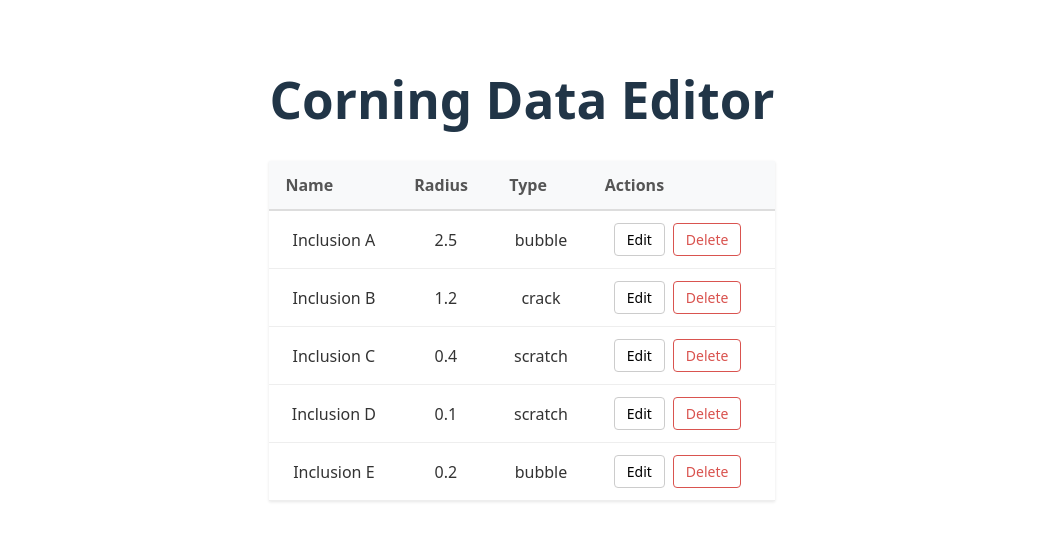
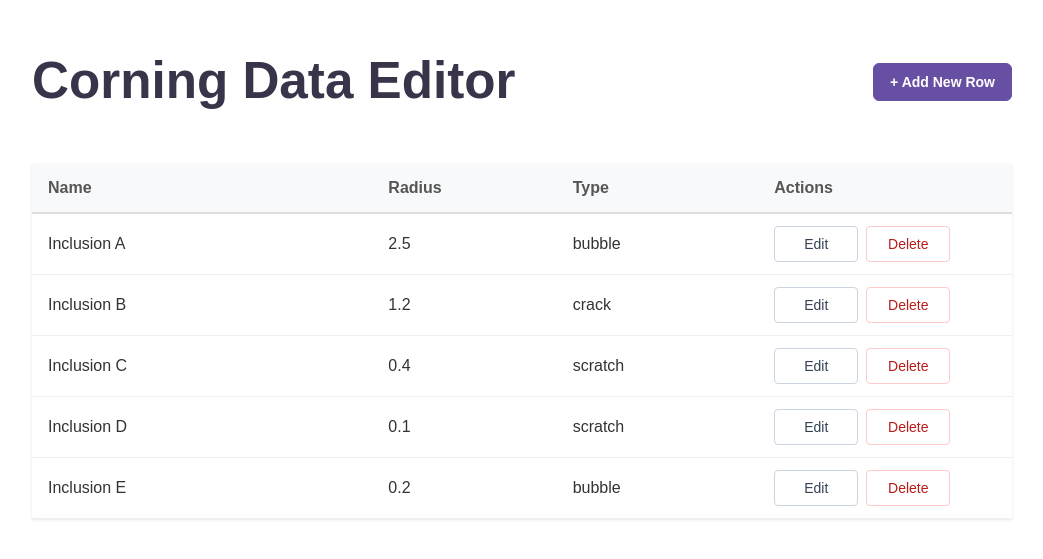
Before and after one commit to Ryleeing/visualization_task, a React (Vite) app: page / in a window 1280 px wide. Shown: the part 131-690 px from the top of the page, without its empty margins (118-1161 px from the left). Built offline with nearby package versions, Linux system fonts and the light colour scheme.

Commit message:
feat: add new row button & UX improvement

```diff
--- a/src/App.module.css
+++ b/src/App.module.css
@@ -1,9 +1,42 @@
 
-.app-container {
+.appContainer {
   padding: 20px;
   font-family: sans-serif;
+  text-align: left;
 }
 
-.app-title {
-  margin: 0 0 16px 0;
+
+.header {
+  display: flex;
+  justify-content: space-between;
+  align-items: center;
+  margin-bottom: 20px;
+  color: #393449
 }
+
+.addBtn {
+  height: 38px;
+  background-color: #6750a4;
+  color: white;
+  border: 1px solid #6750a4;
+  padding: 10px 16px;
+  border-radius: 6px;
+  cursor: pointer;
+  font-weight: 600;
+  font-size: 14px;
+  transition: background-color 0.2s ease, border-color 0.2s ease, box-shadow 0.2s ease;
+}
+
+.addBtn:hover {
+  background-color: #5a3f99;
+  border-color: #5a3f99;
+}
+
+.addBtn:focus {
+  outline: none;
+}
+
+.addBtn:focus-visible {
+  border-color: #6750a4;
+  box-shadow: 0 0 0 2px rgba(103, 80, 164, 0.26);
+}
--- a/src/App.tsx
+++ b/src/App.tsx
@@ -1,11 +1,24 @@
 import { useState } from 'react';
 import EditableTable from './components/EditableTable';
 import './App.css';
+import styles from './App.module.css';
 import type { Inclusion } from './types';
 import mockData from './data/mockData.json';
 
 function App() {
   const [tableData, setTableData] = useState<Inclusion[]>(mockData as Inclusion[]);
+
+  const handleAddRow = () => {
+    const newRow: Inclusion = {
+      id: crypto.randomUUID(), // generate a unique id
+      name: "",
+      radius: 0,               // default
+      type: "bubble"
+    };
+
+    // add the new row to the beginning
+    setTableData([newRow, ...tableData]);
+  };
 
   const handleUpdateItem = (updatedItem: Inclusion) => {
     setTableData((prevData) =>
@@ -18,12 +31,17 @@
   }
 
   return (
-    <div className="app-container">
-      <h1 className="app-title">Corning Data Editor</h1>
+    <div className={styles.appContainer}>
+      <div className={styles.header}>
+        <h1 className={styles.title}>Corning Data Editor</h1>
+        <button className={styles.addBtn} onClick={handleAddRow}>
+          + Add New Row
+        </button>
+      </div>
       <EditableTable
-      items={tableData}
-      onUpdateItem={handleUpdateItem}
-      onDeleteItem={handleDeleteItem} />
+        items={tableData}
+        onUpdateItem={handleUpdateItem}
+        onDeleteItem={handleDeleteItem} />
     </div>
   );
 }
--- a/src/components/EditableTable.module.css
+++ b/src/components/EditableTable.module.css
@@ -1,8 +1,10 @@
 
 .table {
   width: 100%;
+  max-width: 980px;
   border-collapse: collapse;
-  margin-top: 20px;
+  table-layout: fixed;
+  margin: 20px auto 0;
   box-shadow: 0 1px 3px rgba(0, 0, 0, 0.1);
 }
 
@@ -17,3 +19,19 @@
   color: #555;
   font-weight: 600;
 }
+
+.th:nth-child(1) {
+  width: 36%;
+}
+
+.th:nth-child(2) {
+  width: 18%;
+}
+
+.th:nth-child(3) {
+  width: 20%;
+}
+
+.th:nth-child(4) {
+  width: 26%;
+}
--- a/src/components/TableRow.module.css
+++ b/src/components/TableRow.module.css
@@ -13,42 +13,77 @@
 }
 
 .btn {
+  min-width: 84px;
+  height: 36px;
   padding: 6px 12px;
-  border: 1px solid #ccc;
+  border: 1px solid #cbd5e1;
   border-radius: 4px;
-  background-color: white;
+  background-color: #ffffff;
+  color: #334155;
   cursor: pointer;
   margin-right: 8px;
   font-size: 14px;
+  transition: background-color 0.2s ease, border-color 0.2s ease, box-shadow 0.2s ease;
 }
 
 .btn:hover {
-  background-color: #f0f0f0;
+  background-color: #f8fafc;
+  border-color: #94a3b8;
 }
 
 .deleteBtn {
-  color: #d9534f;
-  border-color: #d9534f;
+  color: #b91c1c;
+  border-color: #fecaca;
 }
 
 .deleteBtn:hover {
-  background-color: #fdf2f2;
+  background-color: #fef2f2;
+  border-color: #fca5a5;
 }
 
 .input, .select {
   padding: 8px;
   border: 1px solid #ccc;
   border-radius: 4px;
-  width: 90%; /* add some padding */
+  width: 90%;
+  max-width: 220px;
+  box-sizing: border-box;
   font-size: 14px;
+  transition: border-color 0.2s ease, box-shadow 0.2s ease;
+}
+
+.input {
+  text-align: left;
 }
 
 .saveBtn {
-  background-color: #4CAF50;
+  background-color: #6750a4;
   color: white;
-  border-color: #4CAF50;
+  border-color: #6750a4;
 }
 
 .saveBtn:hover {
-  background-color: #45a049;
+  background-color: #5a3f99;
+  border-color: #5a3f99;
 }
+
+.btn:focus {
+  outline: none;
+}
+
+.btn:focus-visible {
+  border-color: #6750a4;
+  box-shadow: 0 0 0 2px rgba(103, 80, 164, 0.24);
+}
+
+.deleteBtn:focus-visible {
+  border-color: #ef4444;
+  box-shadow: 0 0 0 2px rgba(239, 68, 68, 0.2);
+}
+
+.input:focus,
+.select:focus {
+  outline: none;
+  border-color: #6750a4;
+  box-shadow: 0 0 0 2px rgba(103, 80, 164, 0.18);
+}
--- a/src/components/TableRow.tsx
+++ b/src/components/TableRow.tsx
@@ -9,7 +9,8 @@
 }
 
 export default function TableRow({ item, onSave, onDelete }: TableRowProps) {
-  const [isEditing, setIsEditing] = useState(false);
+  const isNewItem = item.name === ""; // UX details: if name is empty, we treat it as a new item and directly enter edit mode
+  const [isEditing, setIsEditing] = useState(isNewItem);
   const [draft, setDraft] = useState<Inclusion>(item);
 
 /**processing 3 logic of button */
@@ -20,7 +21,13 @@
   };
 
   const handleCancelClick = () => {
-    setIsEditing(false);
+    if (isNewItem) {
+      // UX destails: if it's a new item and user cancel, we should delete it from table
+      onDelete(item.id);
+    } else {
+      setIsEditing(false);
+      setDraft(item);
+    }
   };
 
   const handleSaveClick = () => {
```
Also changed, not shown: 1 other file (tests, documents, lock files or other folders).
